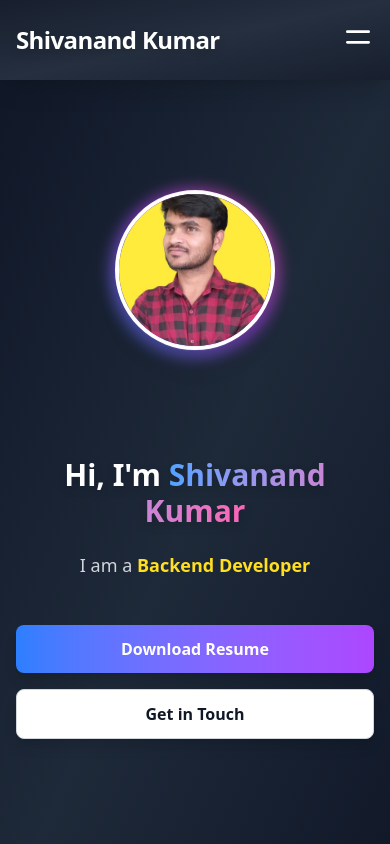
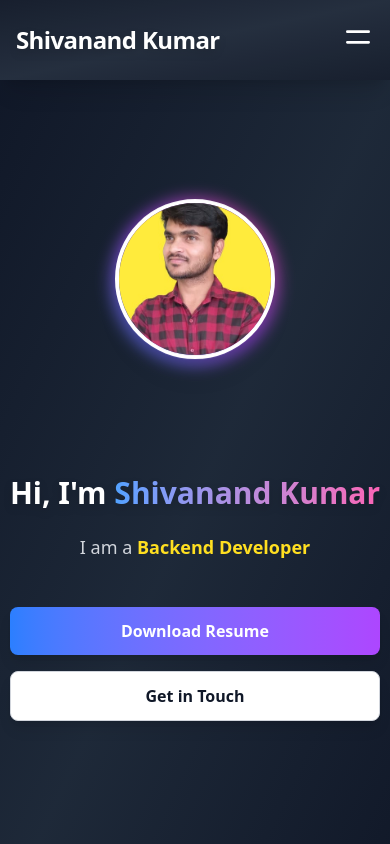
Before and after one commit to shivanand91/portfolio, a React (Vite) app: page / in a window 390 px wide. Shown: the top 844 px of the page. Built offline with nearby package versions, Linux system fonts and the light colour scheme.

Commit message:
padding changes

```diff
--- a/src/components/Hero/Hero.jsx
+++ b/src/components/Hero/Hero.jsx
@@ -26,7 +26,7 @@ const Hero = () => {
   }, [currentRole]);
 
   return (
-    <section className="flex flex-col md:flex-row items-center justify-between min-h-screen px-4 sm:px-8 md:px-20 py-10 bg-gradient-to-br from-gray-900 via-gray-800 to-gray-900">
+    <section className="flex flex-col md:flex-row items-center justify-between min-h-screen px-1 sm:px-8 md:px-20 py-10 bg-gradient-to-br from-gray-900 via-gray-800 to-gray-900">
       {/* Left: Photo with animation */}
       <div className="flex-1 flex justify-center items-center mb-8 md:mb-0">
         <div className="relative group">
```
